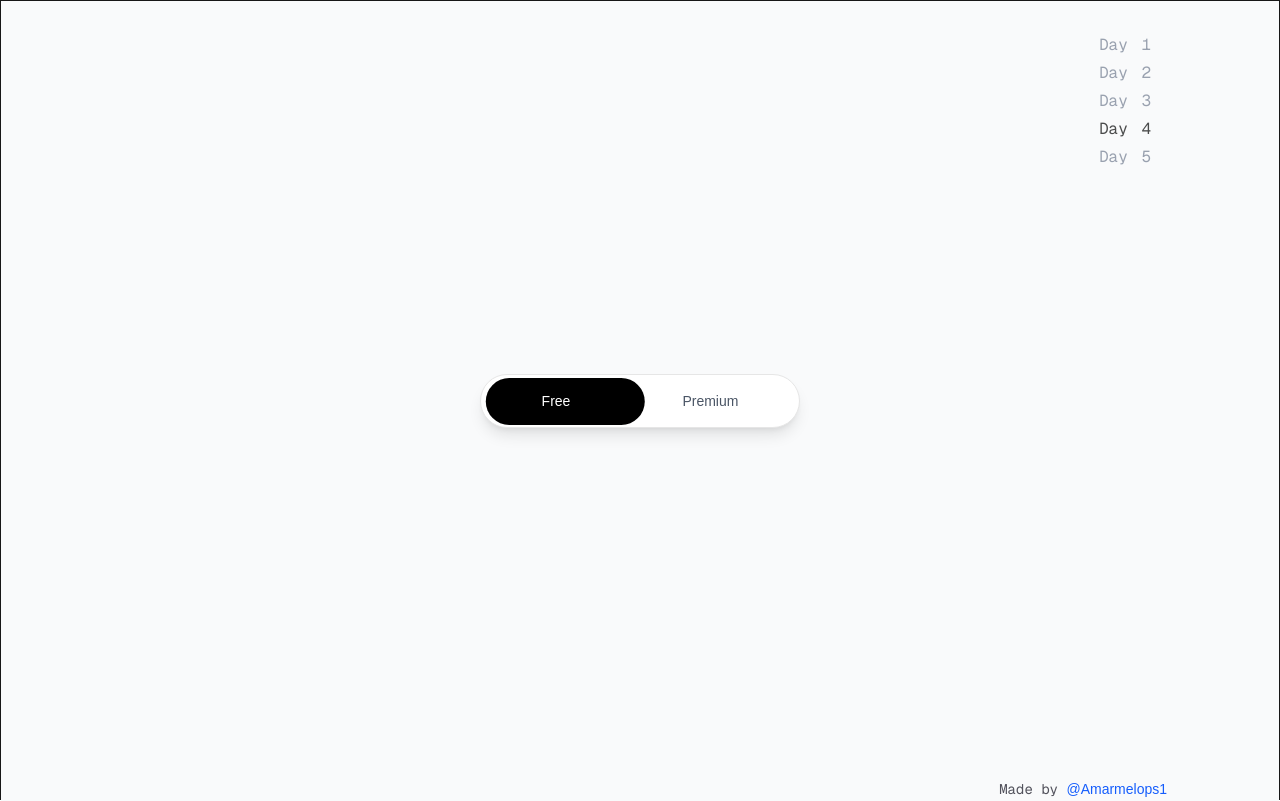
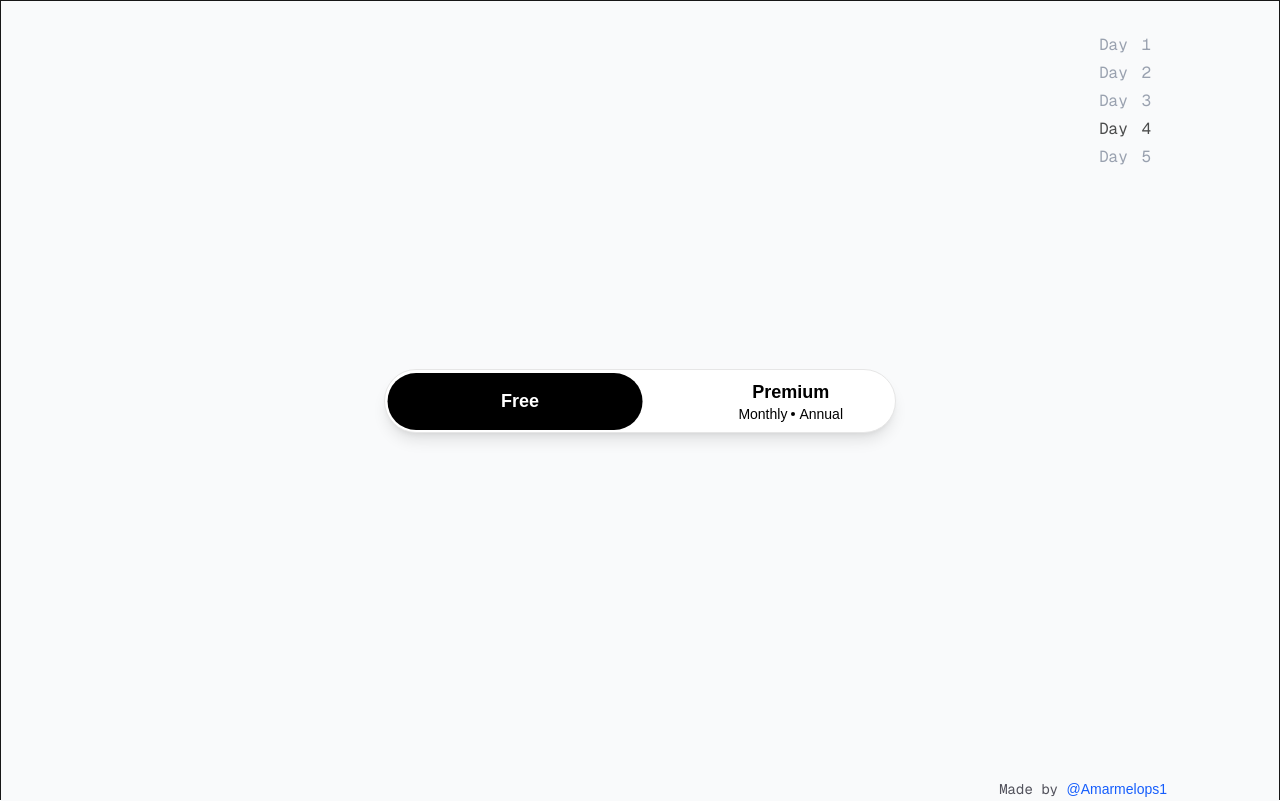
Before and after one commit to Amarprasad33/Peerlist-ui-ch-amarmelops, a Next.js app: page / in a window 1280 px wide. Built offline with nearby package versions, Linux system fonts and the light colour scheme.

Commit message:
DAY-4 COMP

```diff
--- a/src/components/day4.tsx
+++ b/src/components/day4.tsx
@@ -1,44 +1,96 @@
+"use client"
 import { useState } from "react";
-import { motion, AnimatePresence } from "framer-motion";
+import { motion, AnimatePresence } from "motion/react";
 
 const PricingToggle = () => {
-  const [isPremium, setIsPremium] = useState(false);
+  const [active, setActive] = useState(false);
+  const [premiumToggle, setPremiumToggle] = useState(false);
 
   return (
     <div className="flex flex-col items-center justify-center min-h-screen bg-gray-50">
-      <div className="relative bg-white border border-[#e6e6e6] p-1 rounded-full shadow-lg w-[20rem] flex justify-center">
+      <div className="relative bg-white border border-[#e6e6e6] p-1 rounded-full shadow-lg w-[32rem] h-16 flex justify-center">
         {/* Toggle background */}
         <motion.div
-            className={`absolute top-[3px] left-0 h-[90%] rounded-full bg-black`}
+            className={`absolute top-[3px] left-0 h-[92%] rounded-full bg-black`}
             initial={{
                 width: '50%',
-                x: '3%'
+                x: '1%'
             }}
             animate={{
-                x: isPremium ? "97%" : "3%",
-                width: isPremium ? "50%" : "50%",
+                x: active ? "99%" : "1%",
+                width: active ? "50%" : "50%",
             }}
-            transition={{ duration: 0.3, ease: "easeInOut" }}
+            transition={{
+                duration: 0.3,
+                ease: "easeInOut",
+            }}
         />
 
         {/* Toggle buttons */}
-        <div className="relative flex items-center gap-12">
-          <button
-            className={`px-8 py-3 rounded-full text-sm font-medium relative z-10 ${
-              !isPremium ? "text-white" : "text-gray-600"
+        <div className="relative flex items-center w-full">
+          <div
+            className={`px-8 py-3 rounded-full text-lg font-semibold z-10 absolute left-20 cursor-pointer ${
+              !active ? "text-white" : "text-gray-600"
             }`}
-            onClick={() => setIsPremium(false)}
+            onClick={() => setActive(false)}
           >
             Free
-          </button>
-          <button
-            className={`px-8 py-3 rounded-full text-sm font-medium relative z-10 ${
-              isPremium ? "text-white" : "text-gray-600"
-            }`}
-            onClick={() => setIsPremium(true)}
+          </div>
+          <div
+            className={`rounded-full text-sm font-medium z-10 absolute right-12 top-[8px] ${active ? "text-white" : "text-gray-600"}`}
+            onClick={() => setActive(true)}
           >
-            Premium
-          </button>
+            <div className="relative flex flex-col justify-center items-center">
+                <AnimatePresence>
+                  {!active && <motion.div key="pricingToggle" className={`font-semibold text-lg cursor-pointer ${active? 'text-white' : 'text-black'}`} style={{opacity: '1', top: '8px'}}
+                      initial={{ opacity: 1, translateY: -4 }}
+                      animate={{
+                          opacity: active? 0 : 1,
+                          // scale: active? 0 : 1,
+                          transition: { duration: 300, ease: "easeInOut" }
+                      }}
+                      exit={{ opacity: 0, scale: 1 }}
+                  >
+                      Premium
+                  </motion.div>}
+                  <motion.div className={`flex items-center ${active? 'gap-6' : 'gap-1'} ${active? 'text-white' : 'text-black'} text-sm font-normal`}
+                      initial={{
+                        translateY: 0
+                      }}
+                      animate={{
+                        translateY: active ? 8 : -6,
+                        scale: active ? 1.3 : 1,
+                        opacity: 1,
+                      }}
+                      exit={{
+                        scale: 1,
+                        translateY: -6,
+                      }}
+                      transition={{ duration: 0.35, ease: "easeInOut" }}
+                  >
+                    {active && <motion.div
+                      key="premiumToggle"
+                      className="absolute -left-[1.7rem] -top-[9px] w-24 h-10 rounded-full bg-white z-10"
+                      initial={{
+                          x: '0%'
+                      }}
+                      animate={{
+                          translateX: premiumToggle ? "96px" : "0px",
+                          // width: active ? "50%" : "50%",
+                      }}
+                      transition={{
+                          duration: 0.3,
+                          ease: "easeInOut",
+                      }}
+                    ></motion.div>}
+                      <span className={`z-40 cursor-pointer ${!premiumToggle && 'text-black'}`} onClick={() => setPremiumToggle(false)}>Monthly</span>
+                      <span className={`block size-1 rounded-full bg-black ${active? 'text-white' : 'text-black'}`}></span>
+                      <span className={`z-40 cursor-pointer ${premiumToggle && 'text-black'}`} onClick={() => setPremiumToggle(true)}>Annual</span>
+                  </motion.div>
+                </AnimatePresence>
+            </div>
+
+          </div>
         </div>
       </div>
 
```
